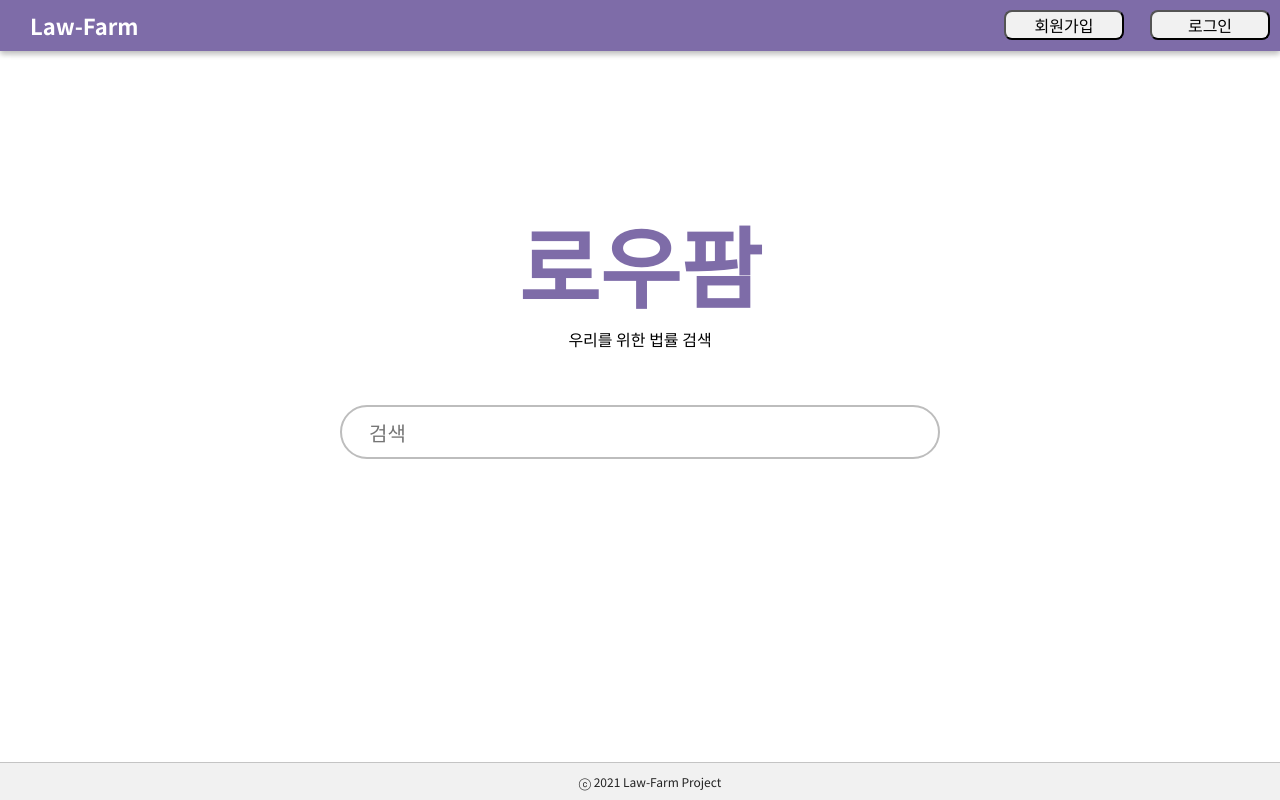
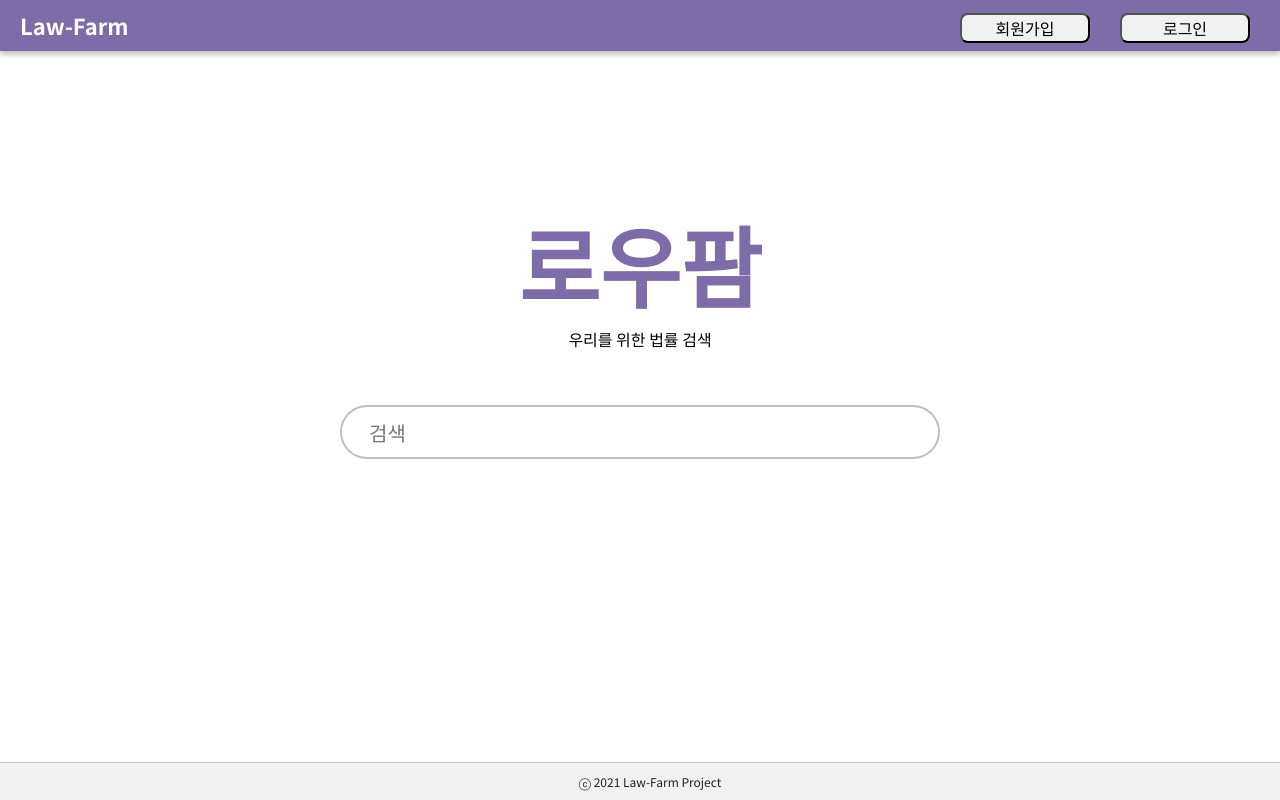
Before and after one commit to fotoner/law-farm-front, a React (Create React App) app: page / in a window 1280 px wide. Built offline with nearby package versions, Linux system fonts and the light colour scheme.

Commit message:
Link pages

```diff
--- a/src/components/Header.jsx
+++ b/src/components/Header.jsx
@@ -11,7 +11,6 @@ const Wrapper = styled.section`
     height: 50px;
     width: 100%;
     left:0;
-    top:0;
     top: 0px;
     z-index: 5;
     /* 색상 */
@@ -27,7 +26,7 @@ const Title = styled.h1`
   display : flex;
   flex : 1;
   left : 50;
-  margin-left : 30px;
+  margin-left : 20px;
   font-size : 22px;
   color: white;
   font-weight: bold;
@@ -36,25 +35,31 @@ const Title = styled.h1`
 const Button = styled.button`
   border-radius:0.5rem;
   font-size : 1rem;
-  color: black;
-    background-color:#f1f1f1;
-  min-width:120px;
-  margin-left : 1rem;
-  margin-right: 10px;
+  color: Black;
+  background-color:#f1f1f1;
+  min-width: 130px;
+  margin-left : 0rem;
+  margin-right: 30px;
   align-items:center;
   right:0;
   justify-content: between;
 `;
 
 
-const Header = ({history}) => {
+const Header = () => {
 
   return(
 
      <Wrapper>
-       <Title onClick={()=>{history.push("/")}}>Law-Farm</Title>
-       <Button onClick={()=>{history.push("/RegisterPage")}}>회원가입</Button>
-       <Button onClick={()=>{history.push("/Login")}}>로그인</Button>
+         <Title>
+          <Link to ="/" style={{color:'white'}}>Law-Farm</Link>
+         </Title>
+       <Link to ="/RegisterPage">
+         <Button>회원가입</Button>
+       </Link>
+       <Link to ="/Login">
+         <Button>로그인</Button>
+       </Link>
      </Wrapper>
 
 
--- a/src/routes/login.jsx
+++ b/src/routes/login.jsx
@@ -1,8 +1,13 @@
 import React from 'react';
+import Header from "../components/Header";
+import Footer from "../components/Footer";
 const Login = () =>{
 
    return(
-     <div>로그인 페이지</div>
+    <div>
+      <Header/>
+      <Footer/>
+    </div>
    )
 };
 
```
